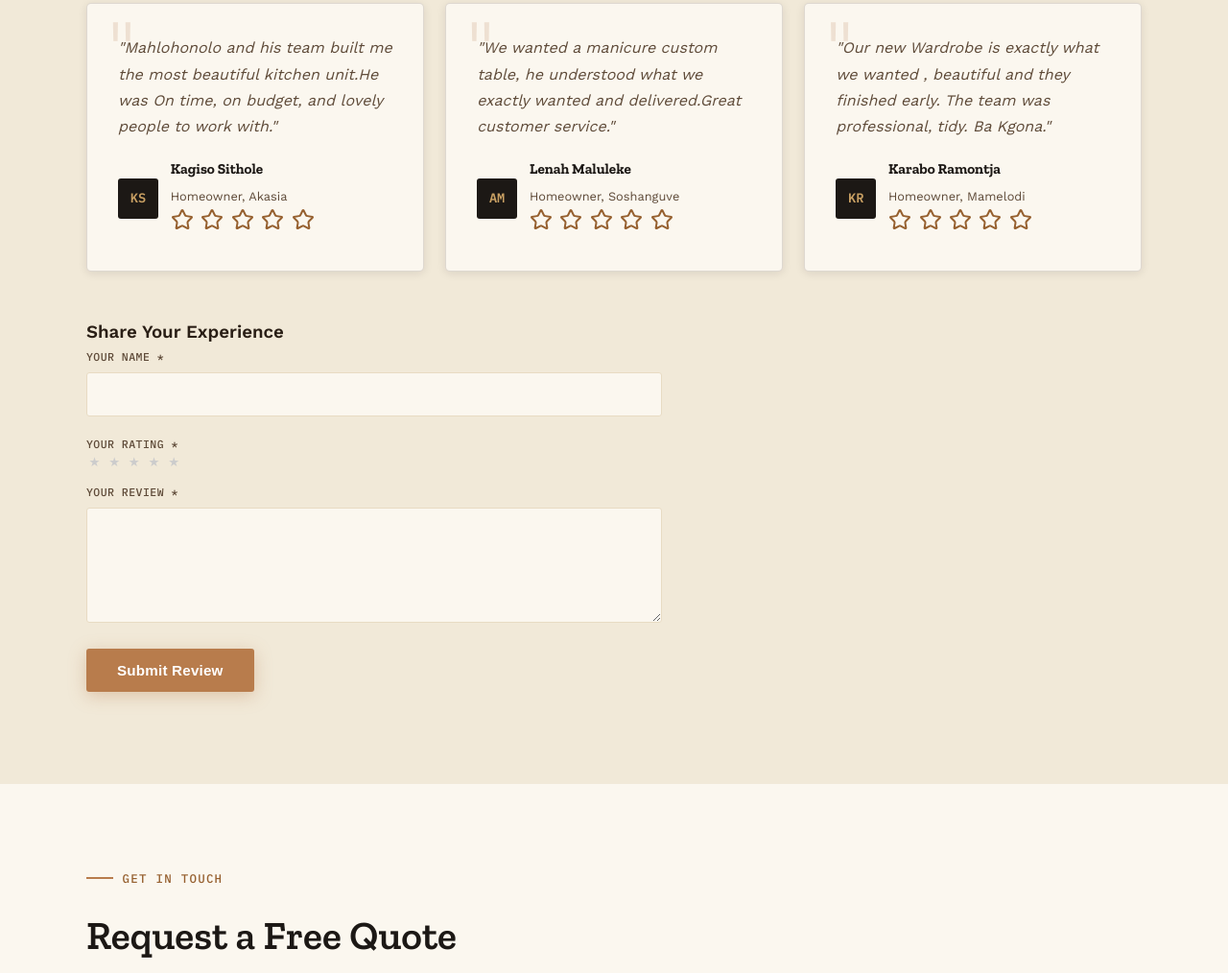
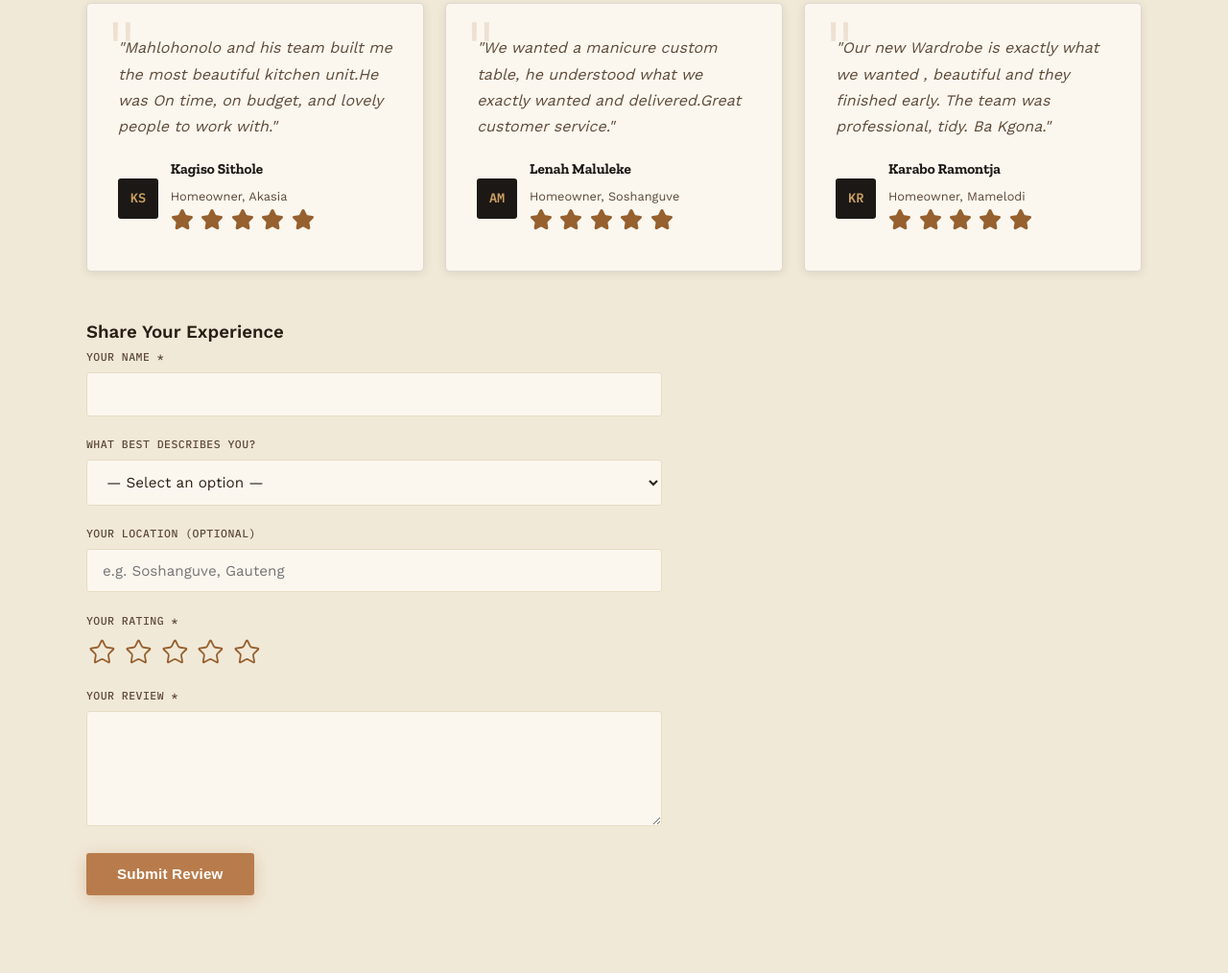
Before and after one commit to 16LouisM/Carpentry-Web, a website with bundled scripts: page index.html in a window 1280 px wide. Shown: the part 4022-5036 px from the top of the page at 96% size. Built offline with nearby package versions, Linux system fonts and the light colour scheme; no server answers.

Commit message:
feat: enhance review submission with role and location inputs, and update testimonial display

```diff
--- a/index.html
+++ b/index.html
@@ -641,11 +641,11 @@
 
                             <div class="stars" aria-label="5 out of 5 stars">
 
-                                <i data-lucide="star"></i>
-                                <i data-lucide="star"></i>
-                                <i data-lucide="star"></i>
-                                <i data-lucide="star"></i>
-                                <i data-lucide="star"></i>
+                                <i data-lucide="star" class="filled"></i>
+                                <i data-lucide="star" class="filled"></i>
+                                <i data-lucide="star" class="filled"></i>
+                                <i data-lucide="star" class="filled"></i>
+                                <i data-lucide="star" class="filled"></i>
 
                             </div>
 
@@ -682,11 +682,11 @@
 
                             <div class="stars" aria-label="5 out of 5 stars">
 
-                                <i data-lucide="star"></i>
-                                <i data-lucide="star"></i>
-                                <i data-lucide="star"></i>
-                                <i data-lucide="star"></i>
-                                <i data-lucide="star"></i>
+                                <i data-lucide="star" class="filled"></i>
+                                <i data-lucide="star" class="filled"></i>
+                                <i data-lucide="star" class="filled"></i>
+                                <i data-lucide="star" class="filled"></i>
+                                <i data-lucide="star" class="filled"></i>
 
                             </div>
 
@@ -723,11 +723,11 @@
 
                             <div class="stars" aria-label="5 out of 5 stars">
 
-                                <i data-lucide="star"></i>
-                                <i data-lucide="star"></i>
-                                <i data-lucide="star"></i>
-                                <i data-lucide="star"></i>
-                                <i data-lucide="star"></i>
+                                <i data-lucide="star" class="filled"></i>
+                                <i data-lucide="star" class="filled"></i>
+                                <i data-lucide="star" class="filled"></i>
+                                <i data-lucide="star" class="filled"></i>
+                                <i data-lucide="star" class="filled"></i>
 
                             </div>
 
@@ -778,6 +778,44 @@
 
                     <div class="form-group">
 
+                        <label for="reviewerRole">
+                            What best describes you?
+                        </label>
+
+                        <select id="reviewerRole" name="reviewerRole">
+                            <option value="">— Select an option —</option>
+                            <option value="Homeowner">Homeowner</option>
+                            <option value="Business Owner">Business Owner</option>
+                            <option value="Interior Designer">Interior Designer</option>
+                            <option value="Architect">Architect</option>
+                            <option value="Property Developer">Property Developer</option>
+                            <option value="Contractor / Builder">Contractor / Builder</option>
+                            <option value="Landlord / Property Owner">Landlord / Property Owner</option>
+                            <option value="Estate Agent">Estate Agent</option>
+                            <option value="Hotel / Lodge / Hospitality">Hotel / Lodge / Hospitality</option>
+                            <option value="Office / Corporate">Office / Corporate</option>
+                            <option value="Other">Other</option>
+                        </select>
+
+                    </div>
+
+                    <div class="form-group">
+
+                        <label for="reviewerLocation">
+                            Your Location (optional)
+                        </label>
+
+                        <input
+                            type="text"
+                            id="reviewerLocation"
+                            name="reviewerLocation"
+                            placeholder="e.g. Soshanguve, Gauteng"
+                        >
+
+                    </div>
+
+                    <div class="form-group">
+
                         <label>
                             Your Rating *
                         </label>
@@ -786,23 +824,18 @@
                             id="starRatingInput"
                             role="radiogroup"
                             aria-label="Star rating"
-                            style="font-size:1.8rem; display:flex; gap:0.25rem;"
+                            class="star-rating-input"
                         >
 
-                            <button type="button" class="star-btn" data-value="1" aria-label="1 star"
-                                style="background:none; border:none; cursor:pointer; color:#ccc;">★</button>
+                            <button type="button" class="star-btn" data-value="1" aria-label="1 star"><i data-lucide="star"></i></button>
 
-                            <button type="button" class="star-btn" data-value="2" aria-label="2 stars"
-                                style="background:none; border:none; cursor:pointer; color:#ccc;">★</button>
+                            <button type="button" class="star-btn" data-value="2" aria-label="2 stars"><i data-lucide="star"></i></button>
 
-                            <button type="button" class="star-btn" data-value="3" aria-label="3 stars"
-                                style="background:none; border:none; cursor:pointer; color:#ccc;">★</button>
+                            <button type="button" class="star-btn" data-value="3" aria-label="3 stars"><i data-lucide="star"></i></button>
 
-                            <button type="button" class="star-btn" data-value="4" aria-label="4 stars"
-                                style="background:none; border:none; cursor:pointer; color:#ccc;">★</button>
+                            <button type="button" class="star-btn" data-value="4" aria-label="4 stars"><i data-lucide="star"></i></button>
 
-                            <button type="button" class="star-btn" data-value="5" aria-label="5 stars"
-                                style="background:none; border:none; cursor:pointer; color:#ccc;">★</button>
+                            <button type="button" class="star-btn" data-value="5" aria-label="5 stars"><i data-lucide="star"></i></button>
 
                         </div>
 
--- a/js/firebase-firestore.js
+++ b/js/firebase-firestore.js
@@ -192,7 +192,8 @@ export async function createTestimonial({
     clientName,
     review,
     rating,
-    location
+    location,
+    role
 }) {
     const testimonialsRef = collection(db, "testimonials");
 
@@ -201,6 +202,7 @@ export async function createTestimonial({
         review: review.trim(),
         rating: Number(rating),
         location: (location || "").trim(),
+        role: (role || "").trim(),
         status: "pending",
         createdAt: serverTimestamp(),
         updatedAt: serverTimestamp()
--- a/js/review-form.js
+++ b/js/review-form.js
@@ -72,8 +72,13 @@ document.addEventListener("DOMContentLoaded", () => {
 
         const clientName = document.getElementById("reviewerName").value.trim();
         const review = document.getElementById("reviewText").value.trim();
+
         const locationEl = document.getElementById("reviewerLocation");
         const location = locationEl ? locationEl.value.trim() : "";
+
+        const roleEl = document.getElementById("reviewerRole");
+        const role = roleEl ? roleEl.value.trim() : "";
+
         const rating = currentRating;
 
         if (!clientName || !review) {
@@ -92,13 +97,39 @@ document.addEventListener("DOMContentLoaded", () => {
 
         try {
 
-            await createTestimonial({ clientName, review, rating, location });
+            await createTestimonial({
+                clientName,
+                review,
+                rating,
+                location,
+                role
+            });
 
             form.style.display = "none";
 
             if (successEl) {
                 successEl.style.display = "block";
             }
+
+            // Restore the form after 5 seconds so a visitor can leave
+            // another review without reloading the page.
+            setTimeout(() => {
+
+                if (successEl) {
+                    successEl.style.display = "none";
+                }
+
+                form.style.display = "";
+                form.reset();
+
+                currentRating = 0;
+                ratingInput.value = "";
+                paintStars(0);
+
+                submitBtn.disabled = false;
+                submitBtn.textContent = "Submit Review";
+
+            }, 5000);
 
         } catch (error) {
 
--- a/js/testimonials.js
+++ b/js/testimonials.js
@@ -41,9 +41,15 @@ function testimonialCardHTML(testimonial) {
 
     const clientName = escapeHTML(testimonial.clientName || "Anonymous");
     const review = escapeHTML(testimonial.review || "");
-    const location = escapeHTML(testimonial.location || "");
     const initials = getInitials(testimonial.clientName || "Anonymous");
     const ratingCount = Math.max(0, Math.min(5, Number(testimonial.rating || 0)));
+
+    // "Homeowner, Soshanguve" — role and location joined into one line,
+    // matching the original static cards. Either can be missing.
+    const subtitle = [testimonial.role, testimonial.location]
+        .filter((part) => part && String(part).trim())
+        .map((part) => escapeHTML(part))
+        .join(", ");
 
     const starIcons = Array.from({ length: 5 })
         .map((_, index) => {
@@ -66,7 +72,7 @@ function testimonialCardHTML(testimonial) {
 
                     <strong>${clientName}</strong>
 
-                    ${location ? `<small>${location}</small>` : ""}
+                    ${subtitle ? `<small>${subtitle}</small>` : ""}
 
                     <div class="stars" aria-label="${ratingCount} out of 5 stars">
                         ${starIcons}
```
